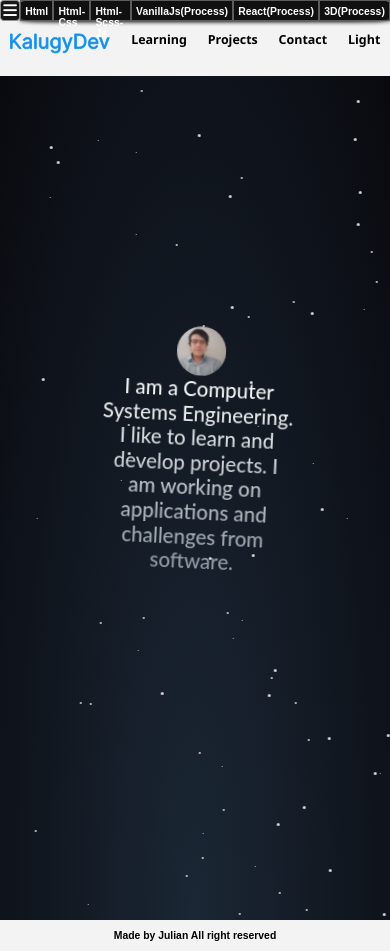
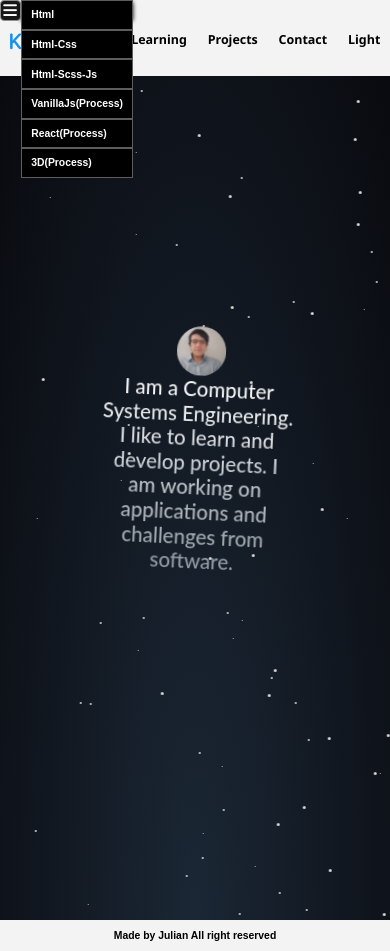
Before and after one commit to Kalugy/kalugy-projects, a React (Create React App) app: page /kalugy-projects/v5 in a window 390 px wide. Shown: the top 951 px of the page. Built offline with nearby package versions, Linux system fonts and the light colour scheme; some icons are missing.

Commit message:
resposive button builds and navbar

```diff
--- a/src/Router/RouterNav.css
+++ b/src/Router/RouterNav.css
@@ -50,9 +50,37 @@
     font-weight: 700;
 }
 
+.nav-main-items .nav-main-item .a-link-nav-s{
+
+    color: white;
+}
+
 @media screen and (max-width:1200px) {
 
+    .nav-main-items {
+        flex-direction: column;
+    }
     .nav-main-items .nav-main-item{
-        padding: .5rem .4rem;
+
+
+        background-color: black;
+        width: 100%;
+        padding: 0;
+    }
+
+    .nav-main-items .nav-main-item .a-link-nav-s{
+        font-weight: 600;
+        font-size: 1rem;
+        display: inline-block;
+        width: 100%;
+        color: white;
+        cursor: pointer;
+        padding: .8rem .9rem;
+    }
+
+
+    .active-navbar-main-trans{
+        transform: translateY(-800px);
+        transition: all .16s ease-in-out;
     }
 }
--- a/src/Router/RouterNav.js
+++ b/src/Router/RouterNav.js
@@ -20,7 +20,6 @@ const stylesVersions={
   color:"white",
   fontSize:"1rem",
   fontWeight:"600"
-
 }
 
 const paddingTest={
@@ -45,22 +44,22 @@ function RouterNav() {
         </div>
         <nav className="nav-main-items">
           <div className="nav-main-item">
-            <Link to="kalugy-projects/" style={stylesVersions}>Html</Link>
+            <Link to="kalugy-projects/" className="a-link-nav-s">Html</Link>
           </div>
           <div className="nav-main-item">
-            <Link to="kalugy-projects/v2" style={stylesVersions}>Html-Css</Link>
+            <Link to="kalugy-projects/v2" className="a-link-nav-s">Html-Css</Link>
           </div>
           <div className="nav-main-item">
-            <Link to="kalugy-projects/v3" style={stylesVersions}>Html-Scss-Js</Link>
+            <Link to="kalugy-projects/v3" className="a-link-nav-s">Html-Scss-Js</Link>
           </div>
           <div className="nav-main-item">
-            <Link to="kalugy-projects/v5" style={stylesVersions}>VanillaJs(Process)</Link>
+            <Link to="kalugy-projects/v5" className="a-link-nav-s">VanillaJs(Process)</Link>
           </div>
           <div className="nav-main-item">
-            <Link to="kalugy-projects/v4" style={stylesVersions}>React(Process)</Link>
+            <Link to="kalugy-projects/v4" className="a-link-nav-s">React(Process)</Link>
           </div>
           <div className="nav-main-item">
-            <Link to="kalugy-projects/v6" style={stylesVersions}>3D(Process)</Link>
+            <Link to="kalugy-projects/v6" className="a-link-nav-s">3D(Process)</Link>
           </div>
         </nav>
       </div>
--- a/src/StackButtom/StackButtom.css
+++ b/src/StackButtom/StackButtom.css
@@ -23,6 +23,15 @@
 }
 
 
+
+@media screen and (max-width:900px) {
+    .button-general-vall{
+        top: 82%;
+    }
+    .pop-up-general{
+        width: 80%;
+    }
+}
 
 .pop-up-general{
     position: absolute;
--- a/src/StackButtom/StackButton.jsx
+++ b/src/StackButtom/StackButton.jsx
@@ -13,6 +13,7 @@ export const StackButtom = ({content}) => {
     }
     function handleLearnMore(){
         alert("In process...")
+        return false
     }
 
     return(
```
